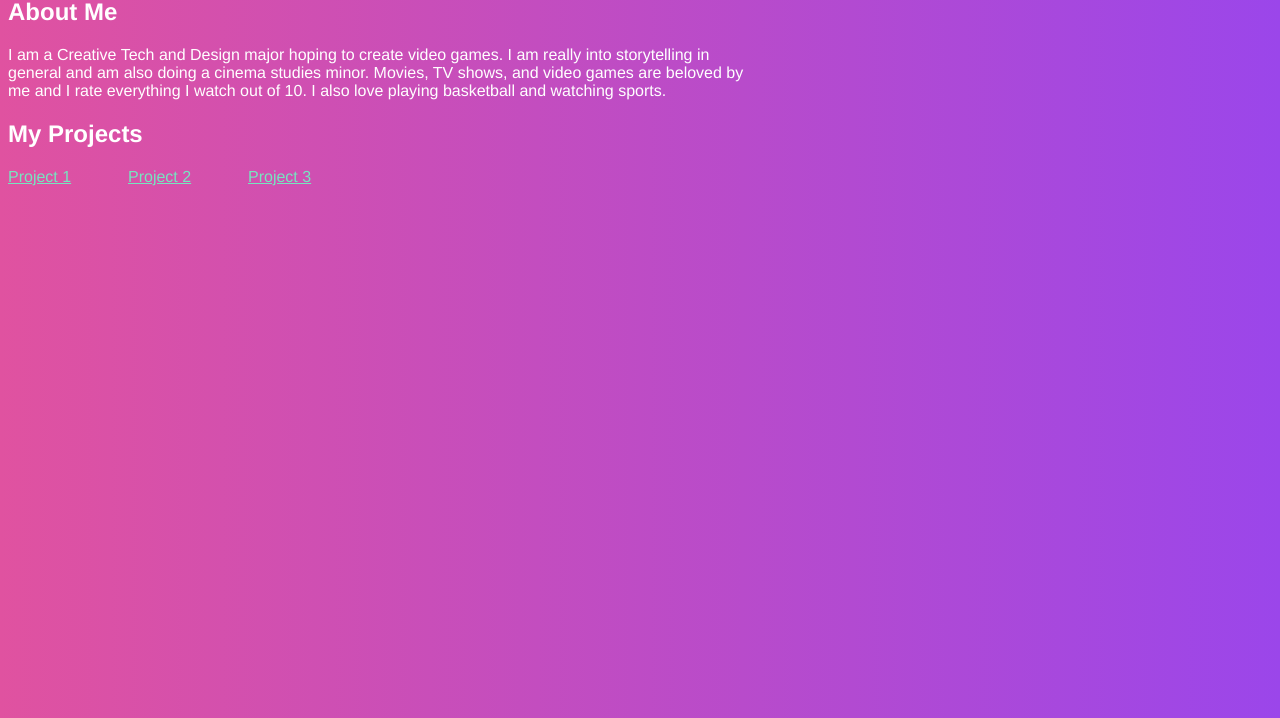
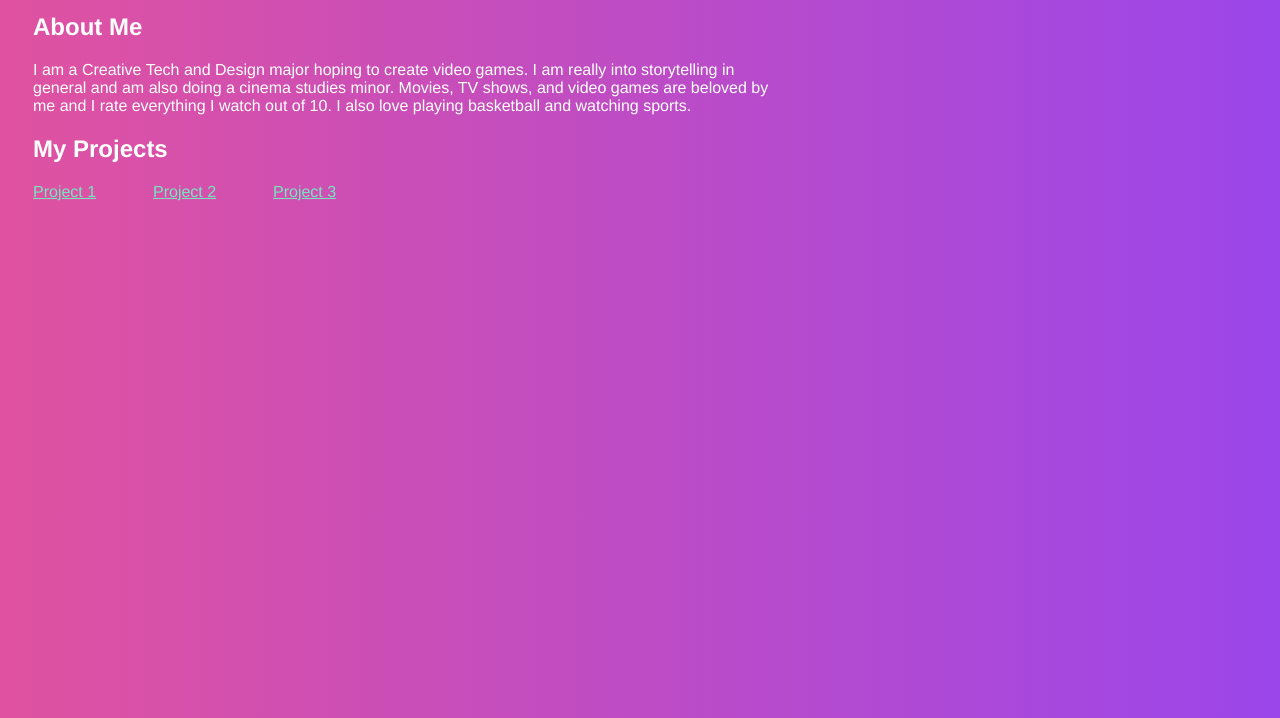
Before and after one commit to MicahHiggins/MHiggy, a plain HTML site: page index.html in a window 1280 px wide. Shown: the part 82-800 px from the top of the page. Drawn offline with Linux system fonts and the light colour scheme.

Commit message:
Update index.css

```diff
--- a/index.css
+++ b/index.css
@@ -1,4 +1,5 @@
 body {
+    padding: 7px 25px;
     font-family: helvetica, sans-serif;
     color:#fff;
     width: 750px;
@@ -9,6 +10,7 @@ body {
     display: flex;
     flex-direction: row;
     gap: 50px;
+
   }
   a:link {
     color: rgb(118, 229, 192);
```
